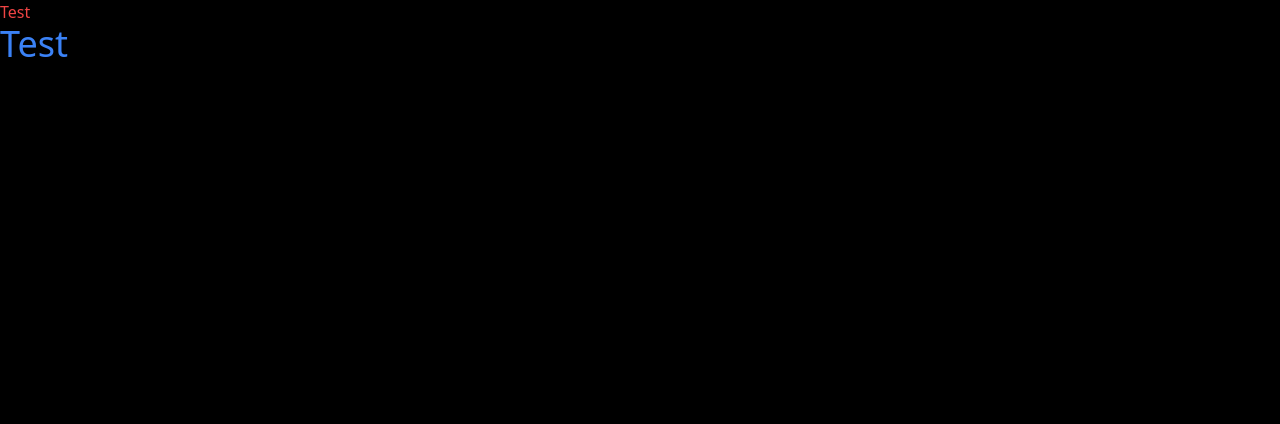
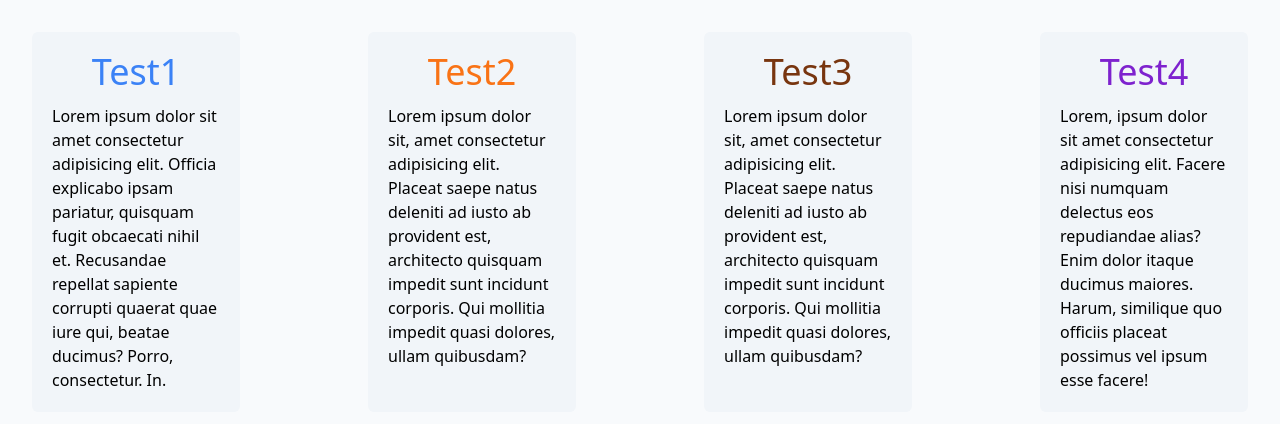
Before and after one commit to GusCorreiaSilva/tailwind-course, a website: page src/index.html in a window 1280 px wide. Drawn offline with nearby package versions, Linux system fonts and the light colour scheme.

Commit message:
feat: hover,shadow transition and display flex

```diff
--- a/src/index.html
+++ b/src/index.html
@@ -6,8 +6,24 @@
     <title>Document</title>
     <script src="https://cdn.tailwindcss.com"></script>
 </head>
-<body class="bg-black">
-    <h1 class="text-red-500">Test</h1>
-    <h1 class="text-blue-500 text-4xl">Test</h1>
+<body class="bg-slate-50 ">
+    <div class=" flex gap-32 mt-8 ml-8">
+        <div class="bg-slate-100 w-52 h-auto rounded-md hover:shadow-lg transition p-5 flex flex-col gap-3 items-center " >
+            <h1 class="text-blue-500 text-4xl">Test1</h1>
+            <p class="text-black ">Lorem ipsum dolor sit amet consectetur adipisicing elit. Officia explicabo ipsam pariatur, quisquam fugit obcaecati nihil et. Recusandae repellat sapiente corrupti quaerat quae iure qui, beatae ducimus? Porro, consectetur. In.</p>
+        </div>
+        <div class="bg-slate-100 w-52 h-auto rounded-md hover:shadow-lg transition p-5 flex flex-col gap-3  items-center">
+            <h1 class="text-orange-500 text-4xl">Test2</h1>
+            <p class="text-black">Lorem ipsum dolor sit, amet consectetur adipisicing elit. Placeat saepe natus deleniti ad iusto ab provident est, architecto quisquam impedit sunt incidunt corporis. Qui mollitia impedit quasi dolores, ullam quibusdam?</p>
+        </div>
+        <div class="bg-slate-100 w-52 h-auto rounded-md hover:shadow-lg transition p-5 flex flex-col gap-3  items-center">
+            <h1 class="text-amber-900 text-4xl">Test3</h1>
+            <p class="text-black">Lorem ipsum dolor sit, amet consectetur adipisicing elit. Placeat saepe natus deleniti ad iusto ab provident est, architecto quisquam impedit sunt incidunt corporis. Qui mollitia impedit quasi dolores, ullam quibusdam?</p>
+        </div>
+        <div class="bg-slate-100 w-52 h-auto rounded-md hover:shadow-lg transition p-5 flex flex-col gap-3  items-center">
+            <h1 class="text-purple-700 text-4xl">Test4</h1>
+            <p class="text-black">Lorem, ipsum dolor sit amet consectetur adipisicing elit. Facere nisi numquam delectus eos repudiandae alias? Enim dolor itaque ducimus maiores. Harum, similique quo officiis placeat possimus vel ipsum esse facere!</p>
+        </div>
+    </div>
 </body>
 </html>
```
